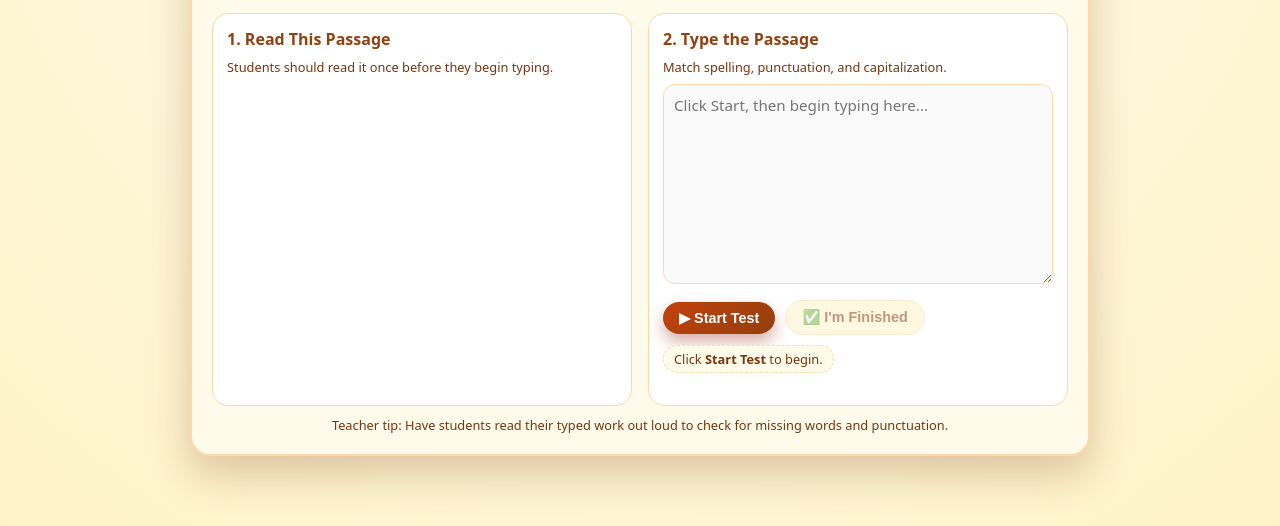
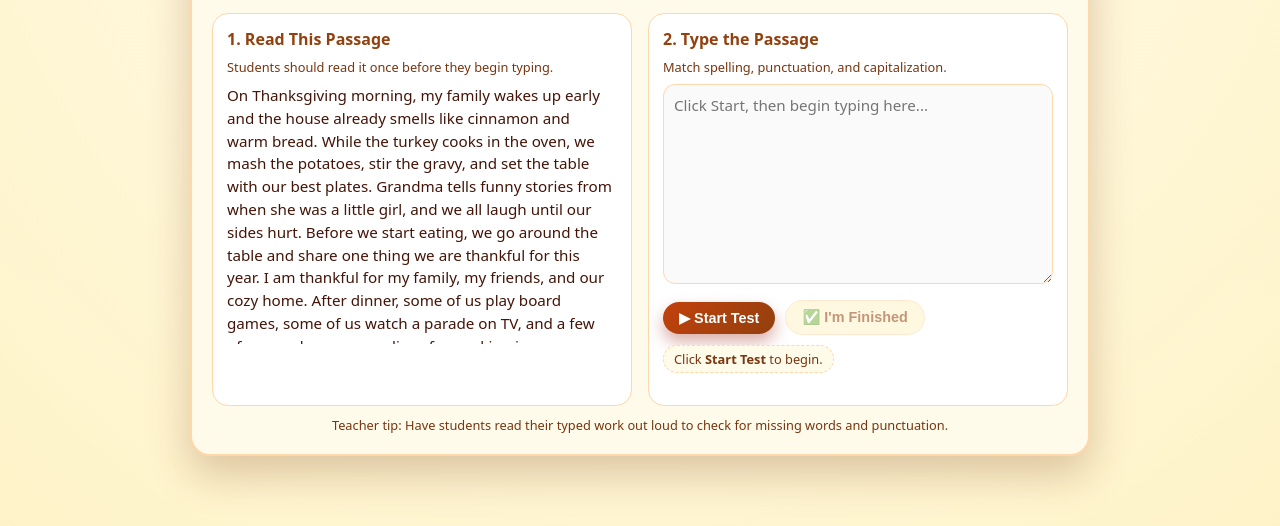
Before and after one commit to RindiDowe/ThanksgivingTypingTest, a plain HTML site: page index.html in a window 1280 px wide. Shown: the part 230-756 px from the top of the page. Drawn offline with Linux system fonts and the light colour scheme.

Commit message:
Refactor passageText and update event handling

```diff
--- a/index.html
+++ b/index.html
@@ -292,7 +292,7 @@
     "While the turkey cooks in the oven, we mash the potatoes, stir the gravy, and set the table with our best plates. " +
     "Grandma tells funny stories from when she was a little girl, and we all laugh until our sides hurt. " +
     "Before we start eating, we go around the table and share one thing we are thankful for this year. " +
-      "I say, \\"I am thankful for my family, my friends, and the cozy home we share.\\" " +
+    "I am thankful for my family, my friends, and our cozy home. " +
     "After dinner, some of us play board games, some of us watch a parade on TV, and a few of us sneak one more slice of pumpkin pie. " +
     "Thanksgiving reminds me to slow down, enjoy good food, and be grateful for the people I love.";
 
@@ -303,7 +303,7 @@
   const resultsBox = document.getElementById("results");
   const statusMsg = document.getElementById("statusMsg");
 
-    passageDisplay.innerText = passageText;
+  passageDisplay.textContent = passageText;
 
   let startTime = null;
   let running = false;
@@ -357,10 +357,8 @@
     }
     const accuracy = maxLen === 0 ? 0 : (correctChars / maxLen) * 100;
 
-      // Character count
+    // Character + word counts
     const characterCount = typed.length;
-
-      // Word count (removes extra spaces)
     const wordCount =
       typed.trim().length === 0
         ? 0
@@ -398,5 +396,6 @@
   // Initialize
   resetTest();
 </script>
+
 </body>
 </html>
```
Lines whose indentation alone changed are shown as unchanged.
